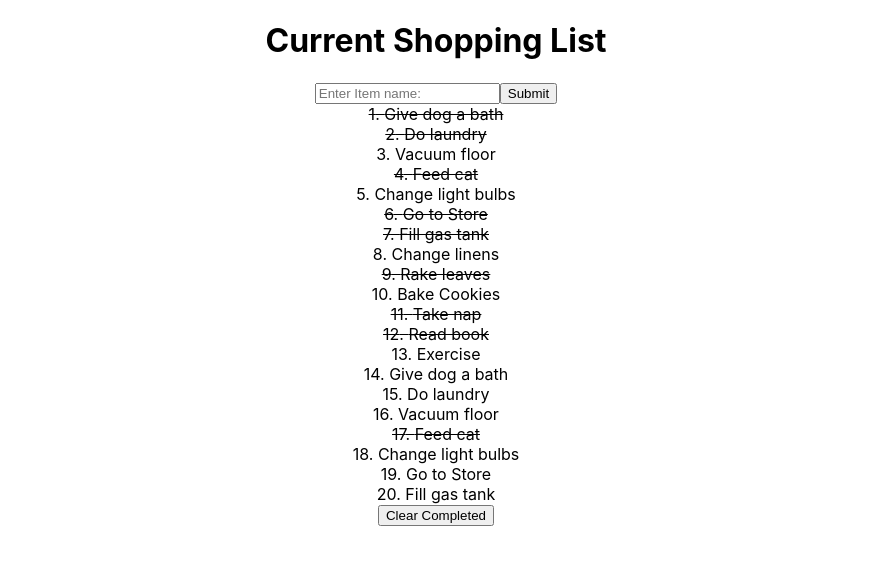
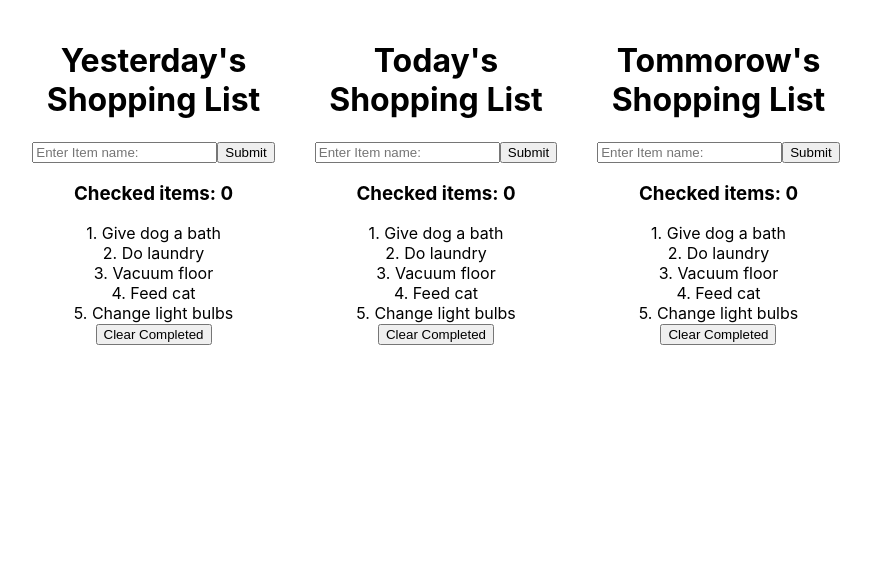
Before and after one commit to tejasvee-appsdeployer/shopping-list, a React (Create React App) app: page / in a window 1280 px wide. Shown: the top 564 px of the page, without its empty margins (204-1075 px from the left). Built offline with nearby package versions, Linux system fonts and the light colour scheme.

Commit message:
made listview component

```diff
--- a/package.json
+++ b/package.json
@@ -6,6 +6,7 @@
     "@testing-library/jest-dom": "^5.16.5",
     "@testing-library/react": "^13.4.0",
     "@testing-library/user-event": "^13.5.0",
+    "bootstrap": "^5.2.3",
     "react": "^18.2.0",
     "react-bootstrap": "^2.7.0",
     "react-dom": "^18.2.0",
--- a/src/App.css
+++ b/src/App.css
@@ -1,5 +1,11 @@
 .App {
 	text-align: center;
+	display: flex;
+	justify-content: center;
+}
+
+.App > div {
+	margin: 20px;
 }
 
 .strike {
--- a/src/App.js
+++ b/src/App.js
@@ -1,19 +1,16 @@
 import "./App.css";
-import Header from "./components/Header";
-import { useState } from "react";
-import ToDoList from "./components/ToDoList";
-import TodoForm from "./components/TodoForm";
+import ListView from "./components/ListView";
 
 const data = [
 	{
 		id: 1,
 		task: "Give dog a bath",
-		complete: true,
+		complete: false,
 	},
 	{
 		id: 2,
 		task: "Do laundry",
-		complete: true,
+		complete: false,
 	},
 	{
 		id: 3,
@@ -23,124 +20,21 @@ const data = [
 	{
 		id: 4,
 		task: "Feed cat",
-		complete: true,
+		complete: false,
 	},
 	{
 		id: 5,
 		task: "Change light bulbs",
 		complete: false,
 	},
-	{
-		id: 6,
-		task: "Go to Store",
-		complete: true,
-	},
-	{
-		id: 7,
-		task: "Fill gas tank",
-		complete: true,
-	},
-	{
-		id: 8,
-		task: "Change linens",
-		complete: false,
-	},
-	{
-		id: 9,
-		task: "Rake leaves",
-		complete: true,
-	},
-	{
-		id: 10,
-		task: "Bake Cookies",
-		complete: false,
-	},
-	{
-		id: 11,
-		task: "Take nap",
-		complete: true,
-	},
-	{
-		id: 12,
-		task: "Read book",
-		complete: true,
-	},
-	{
-		id: 13,
-		task: "Exercise",
-		complete: false,
-	},
-	{
-		id: 14,
-		task: "Give dog a bath",
-		complete: false,
-	},
-	{
-		id: 15,
-		task: "Do laundry",
-		complete: false,
-	},
-	{
-		id: 16,
-		task: "Vacuum floor",
-		complete: false,
-	},
-	{
-		id: 17,
-		task: "Feed cat",
-		complete: true,
-	},
-	{
-		id: 18,
-		task: "Change light bulbs",
-		complete: false,
-	},
-	{
-		id: 19,
-		task: "Go to Store",
-		complete: false,
-	},
-	{
-		id: 20,
-		task: "Fill gas tank",
-		complete: false,
-	},
 ];
 
 function App() {
-	const [todolist, setTodolist] = useState(data);
-
-	const handleToggle = (id) => {
-		let mapped = todolist.map((task) => {
-			return task.id == id
-				? { ...task, complete: !task.complete }
-				: { ...task };
-		});
-		setTodolist(mapped);
-	};
-
-	const handleFilter = (id) => {
-		let filtered = todolist.filter((task) => {
-			return !task.complete;
-		});
-		setTodolist(filtered);
-	};
-
-	const addTask = (userInput) => {
-		let copy = [...todolist];
-		copy.push({ id: todolist.length + 1, task: userInput, complete: false });
-		setTodolist(copy);
-	};
-
 	return (
 		<div className="App">
-			<Header />
-			<TodoForm addTask={addTask} />
-			<ToDoList
-				list={todolist}
-				handleFilter={handleFilter}
-				handleToggle={handleToggle}
-			/>
+			<ListView className="list-item" data={data} heading={"Yesterday's"} />
+			<ListView className="list-item" data={data} heading={"Today's"} />
+			<ListView className="list-item" data={data} heading={"Tommorow's"} />
 		</div>
 	);
 }
--- a/src/components/Header.js
+++ b/src/components/Header.js
@@ -1,8 +1,11 @@
 import React from "react";
-const Header = () => {
+const Header = ({ heading }) => {
 	return (
 		<header>
-			<h1>Current Shopping List</h1>
+			<h1>
+				{heading} <br />
+				Shopping List
+			</h1>
 		</header>
 	);
 };
--- /dev/null
+++ b/src/components/ListView.js
@@ -0,0 +1,46 @@
+import React, { useState } from "react";
+import Header from "./Header";
+import TodoForm from "./TodoForm";
+import ToDoList from "./ToDoList";
+
+const ListView = ({ data, heading }) => {
+	const [todolist, setTodolist] = useState(data);
+	const [checked, setChecked] = useState(0);
+
+	const handleToggle = (id) => {
+		setChecked(checked + 1);
+		let mapped = todolist.map((task) => {
+			return task.id == id
+				? { ...task, complete: !task.complete }
+				: { ...task };
+		});
+		setTodolist(mapped);
+	};
+
+	const handleFilter = (id) => {
+		setChecked(0);
+		let filtered = todolist.filter((task) => {
+			return !task.complete;
+		});
+		setTodolist(filtered);
+	};
+
+	const addTask = (userInput) => {
+		let copy = [...todolist];
+		copy.push({ id: todolist.length + 1, task: userInput, complete: false });
+		setTodolist(copy);
+	};
+	return (
+		<div>
+			<Header heading={heading} />
+			<TodoForm addTask={addTask} />
+			<h3>Checked items: {checked}</h3>
+			<ToDoList
+				list={todolist}
+				handleFilter={handleFilter}
+				handleToggle={handleToggle}
+			/>
+		</div>
+	);
+};
+export default ListView;
--- a/src/components/ToDo.js
+++ b/src/components/ToDo.js
@@ -13,8 +13,10 @@ const ToDo = ({ index, todo, handleToggle, handleFilter }) => {
 			name="todo"
 			onClick={handleClick}
 		>
-			{index + 1}
-			{". "} {todo.task}
+			<div>
+				{index + 1}
+				{". "} {todo.task}
+			</div>
 		</div>
 	);
 };
```
Also changed, not shown: 1 other file (tests, documents, lock files or other folders).
